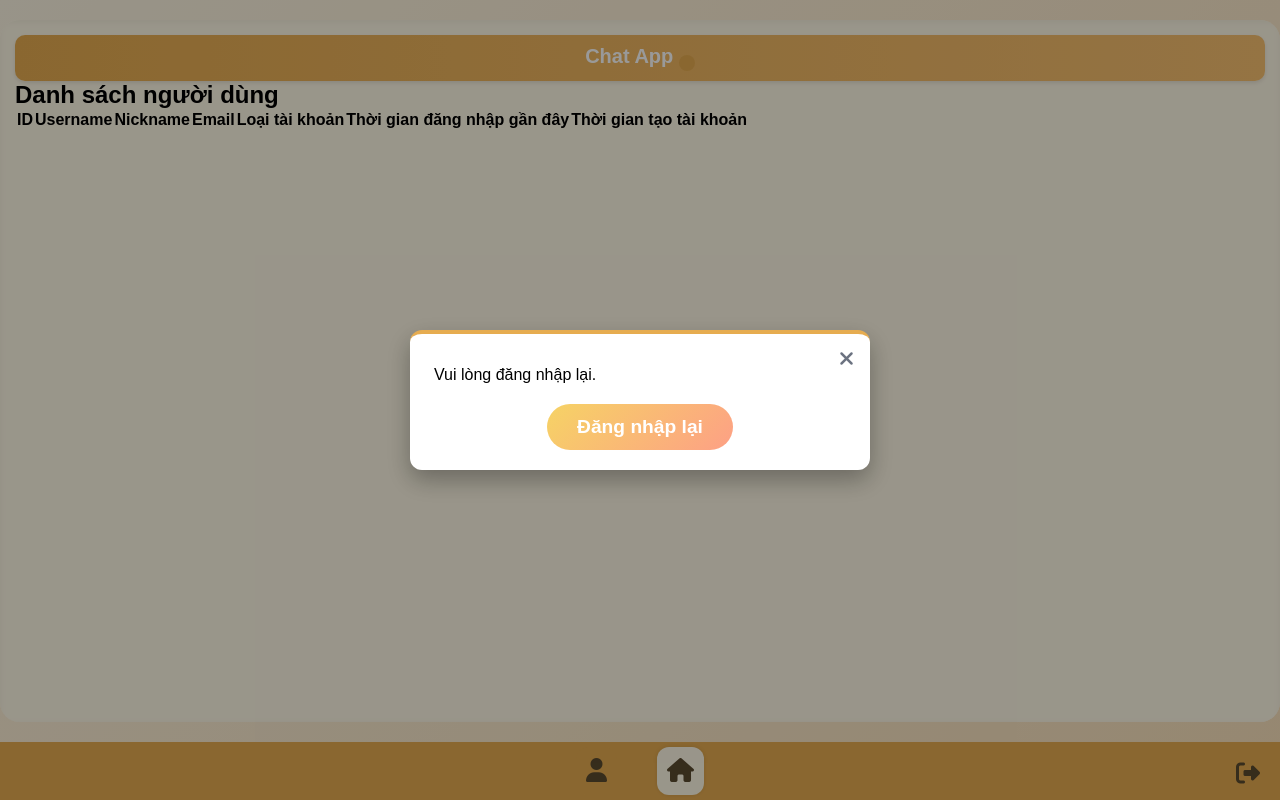
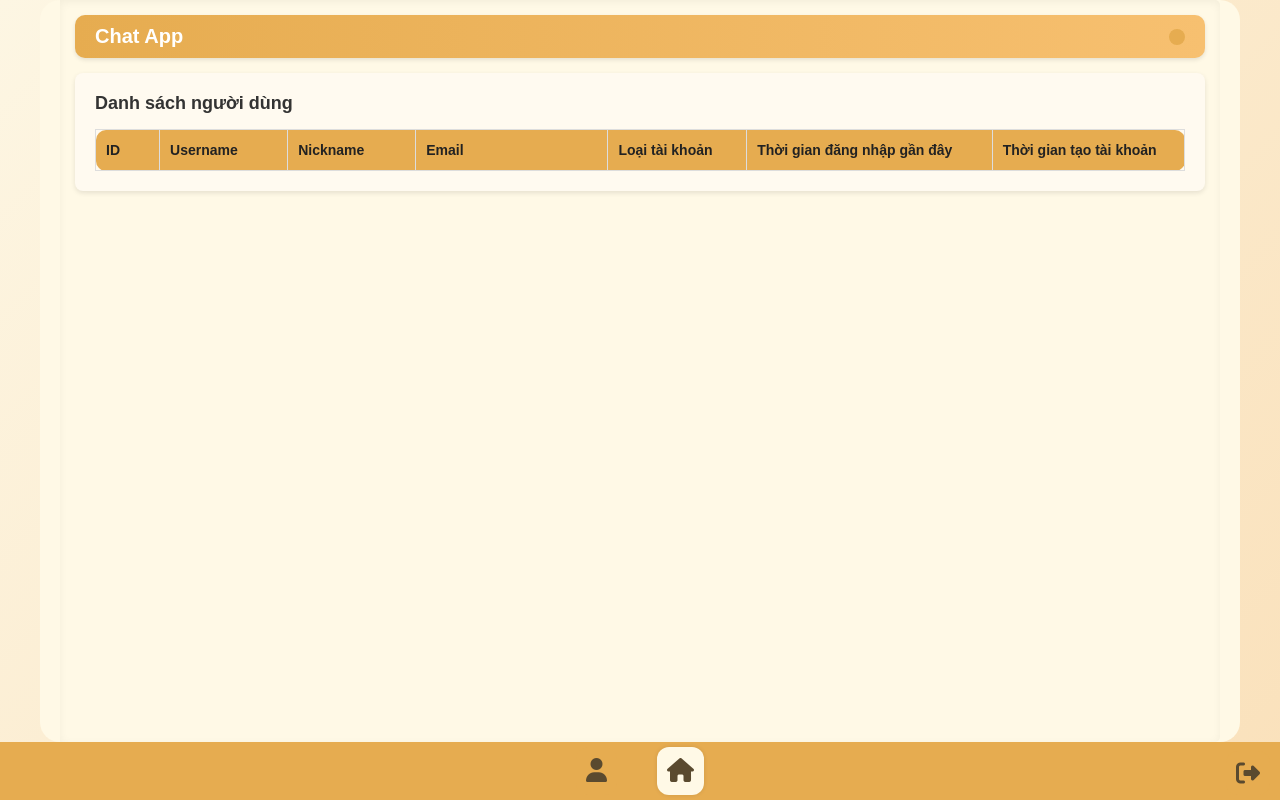
Before and after one commit to Col2609/LapTrinhWeb, a PHP site: page /html/admin/admin.html in a window 1280 px wide. Run offline with PHP 8.4, Linux system fonts and the light colour scheme; lists and menus that the app fills with data are empty.

Commit message:
#chỉnh css

```diff
--- a/Frontend/css/users/chat.css
+++ b/Frontend/css/users/chat.css
@@ -1503,3 +1503,128 @@ footer {
 .reports-list {
   display: none !important;
 }
+
+
+/* Container chính */
+.container {
+  max-width: 1200px; /* hoặc 100% nếu bạn muốn full chiều ngang */
+  margin: 0 auto;
+  padding: 0 20px;
+}
+
+/* Phần chứa khung chat */
+.chat-window {
+  width: 100%;
+}
+
+/* Phần header */
+.admin-header {
+  width: 100%;
+  padding: 10px 20px;
+  background-color: #e0a94f;
+  color: #fff;
+  font-size: 20px;
+  font-weight: bold;
+  border-radius: 10px;
+  margin-bottom: 15px;
+  display: flex;
+  justify-content: space-between;
+  align-items: center;
+}
+
+/* Phần chứa bảng người dùng */
+.user-container {
+  width: 100%;
+  background-color: #fffaf0;
+  padding: 20px;
+  border-radius: 8px;
+  box-shadow: 0 2px 5px rgba(0, 0, 0, 0.1);
+  box-sizing: border-box;
+}
+
+.user-container h2 {
+  margin-bottom: 15px;
+  font-size: 18px;
+  color: #333;
+}
+
+/* Bảng danh sách người dùng */
+#user-table {
+  width: 100%;
+  table-layout: fixed;
+  border-collapse: collapse;
+  font-family: Arial, sans-serif;
+  font-size: 14px;
+}
+
+#user-table thead {
+  background-color: #e6ac50;
+}
+
+#user-table th,
+#user-table td {
+  padding: 12px 10px;
+  border: 1px solid #ddd;
+  text-align: left;
+  white-space: nowrap;
+  overflow: hidden;
+  text-overflow: ellipsis;
+}
+
+/* Định nghĩa độ rộng cột */
+#user-table th:nth-child(1) { width: 60px; }
+#user-table th:nth-child(2) { width: 120px; }
+#user-table th:nth-child(3) { width: 120px; }
+#user-table th:nth-child(4) { width: 180px; }
+#user-table th:nth-child(5) { width: 130px; }
+#user-table th:nth-child(6) { width: 230px; }
+#user-table th:nth-child(7) { width: 180px; }
+
+#user-table th {
+  font-weight: bold;
+  color: #222;
+}
+
+#user-table tbody tr:nth-child(even) {
+  background-color: #f9f9f9;
+}
+
+#user-table tbody tr:hover {
+  background-color: #e6f7ff;
+  transition: background-color 0.2s ease;
+}
+
+@media screen and (max-width: 768px) {
+  #user-table {
+    font-size: 12px;
+  }
+
+  #user-table th,
+  #user-table td {
+    padding: 8px;
+  }
+}
+
+/* Bo góc cho bảng */
+table {
+  border-collapse: separate;
+  border-spacing: 0;
+  overflow: hidden;
+}
+
+/* Bo góc các ô đầu cuối */
+table tr:first-child th:first-child {
+  border-top-left-radius: 10px;
+}
+
+table tr:first-child th:last-child {
+  border-top-right-radius: 10px;
+}
+
+table tr:last-child th:first-child {
+  border-bottom-left-radius: 10px;
+}
+
+table tr:last-child th:last-child {
+  border-bottom-right-radius: 10px;
+}
--- a/Frontend/html/admin/admin.html
+++ b/Frontend/html/admin/admin.html
@@ -11,9 +11,9 @@
 
     <link rel="stylesheet" href="https://cdnjs.cloudflare.com/ajax/libs/font-awesome/6.4.2/css/all.min.css" />
 
-    <script type="module" src="../../js/auth/auth-check.js"></script>
+    <!-- <script type="module" src="../../js/auth/auth-check.js"></script>
     <script type="module" src="../../js/users/chat.js"></script>
-    <script type="module" src="../../js/context-menu.js"></script>
+    <script type="module" src="../../js/context-menu.js"></script> -->
   </head>
   <body>
     <div class="container">
```
